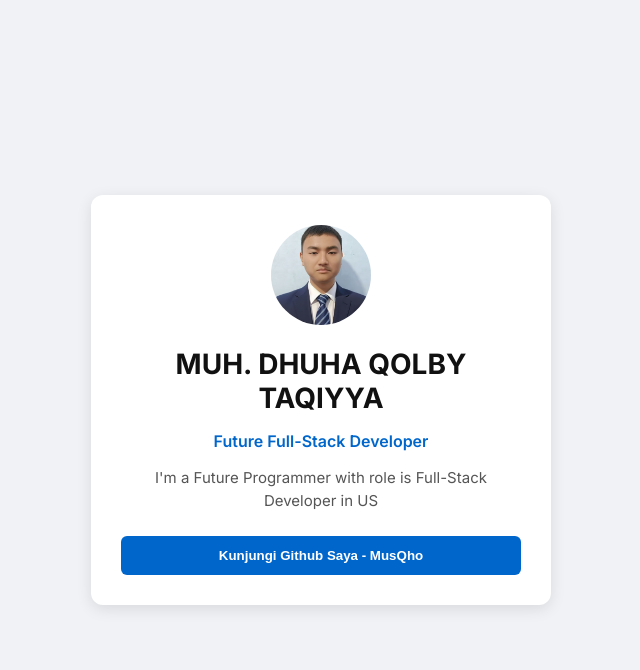
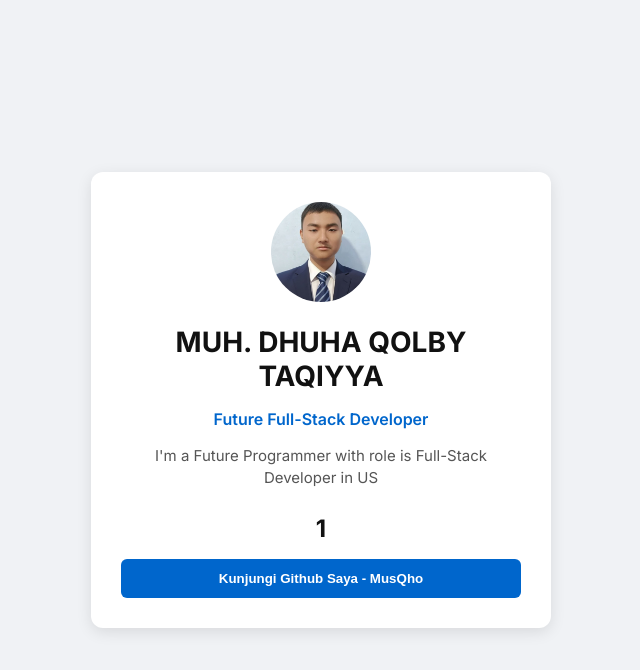
Before and after one commit to MusQho/Belajar-IT-PraKuliah, a plain HTML site: page index.html in a window 1280 px wide. Both pictures are taken after a click on the button "Kunjungi Github Saya - MusQho". Shown: the whole page, without its empty margins (319-959 px from the left). Drawn offline with Linux system fonts and the light colour scheme.

Commit message:
Belajar manipulasi teks DOM innerText pada halaman web

```diff
--- a/index.html
+++ b/index.html
@@ -27,7 +27,7 @@
 
         <p class="role">Future Full-Stack Developer</p>
         <p class="bio">I'm a Future Programmer with role is Full-Stack Developer in US</p>
-
+        <div id="counterTeks" class="counter-style">0</div>
         <button id="tombolKontak">Kunjungi Github Saya - MusQho</button>
     </main>
     <!-- menggunakan semantic HTML <main> didalam body end -->
--- a/script.js
+++ b/script.js
@@ -7,6 +7,7 @@ const nameDeveloper = "MUH. DHUHA QOLBY TAQIYYA";
 // let berfungsi membuat variable dan menjadikan isi variable bisa diganti dan dapat di recall didalam scoop atau diluar scoop
 let clickCount = 0;
 let isReadyForUS = true;
+const elementText = document.getElementById ("counterTeks");
 
 
 // memanggil variable tombol lalu menggunakan fungsi dengan titik (addEventListener("click") = apabila di klik)
@@ -15,8 +16,8 @@ tombol.addEventListener("click", function(){
     clickCount++
     // Pengkondisian (jika clickCount kurang dari 3)
     if (clickCount < 3) {
-        // munculkan peringatan
-        alert("Keep Clicking ! Now: " + clickCount)
+        // innerText berfungsi mengakses atau mengubah teks mentah yang ada pada elemen html tetapi tidak bisa menyertakan elemen HTML pada javascript
+        elementText.innerText = clickCount;
     }
     else {
         // jika kondisi diatas bernilai false maka ini akan dieksekusi
@@ -26,10 +27,9 @@ tombol.addEventListener("click", function(){
 
 
 /* --- Mengenal Operator Perbandingan Standar IT ---
-Saat menulis kondisi di dalam tanda kurung if, Anda bisa menggunakan berbagai simbol matematika perbandingan berikut:
-< (Kurang dari): if (umur < 17)
-> (Lebih dari): if (nilai > 75)
-<= (Kurang dari atau sama dengan): if (skor <= 100)
->= (Lebih dari atau sama dengan): if (skor >= 50)
-=== (Sama dengan secara mutlak): if (status === "admin") -> Catatan: Di JavaScript modern, selalu gunakan tiga tanda sama dengan (===) untuk mengecek kesamaan secara akurat, jangan gunakan dua (==) karena memiliki celah keamanan data.
-!== (Tidak sama dengan): if (pilihan !== "batal")*/
+1. .innerHTML jauh lebih kuat karena bisa menyuntikkan teks sekaligus bersama tag HTML baru
+Contoh: elementText.innerHTML = "<strong>" + clickCount + "</strong>";
+2. Memanipulasi Gaya Desain Secara Langsung (.style) JavaScript juga bisa mengubah hiasan CSS suatu elemen secara dinamis di tengah jalan ketika sebuah aksi terjadi.
+Contoh: elementText.style.color = "red";
+3. Mengubah Atribut Elemen (.setAttribute) Digunakan untuk mengubah nilai atribut di dalam tag HTML, seperti mengubah link tujuan pada tag <a> atau mengubah sumber gambar pada tag <img>
+Contoh: tombol.setAttribute("disabled", "true");*/
--- a/style.css
+++ b/style.css
@@ -122,3 +122,10 @@ menyesesuaikan ukuran gambar dalam kontainer */
 #tombolKontak:hover {
     background-color: var(--primary-hover);
 }
+
+.counter-style {
+    font-size: 24px;
+    color: var(--text-main);
+    font-weight: 700;
+    margin-bottom: 16px;
+}
```
